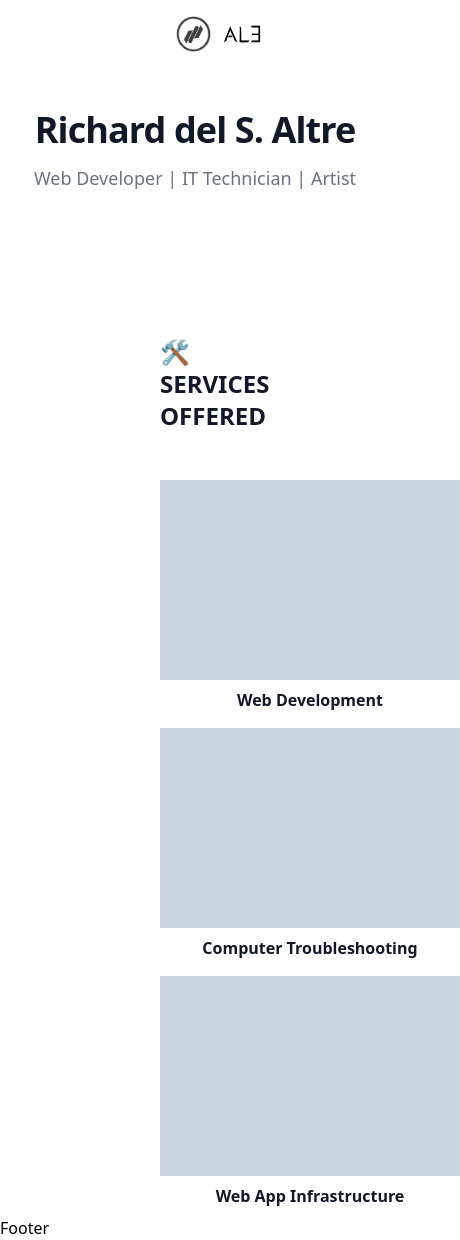
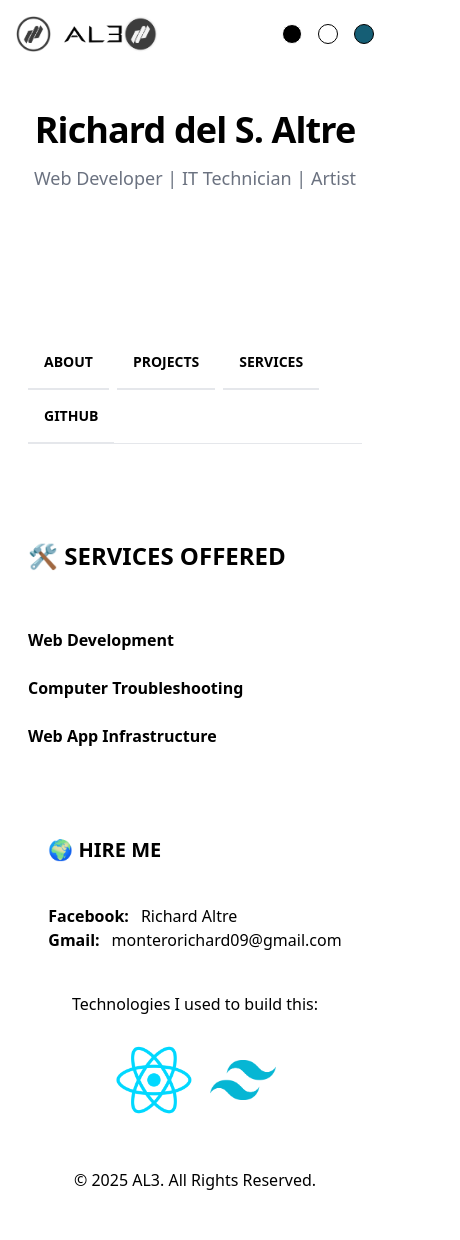
Before and after one commit to AL3-Richard-20/al3-portfolio, a React (Vite) app: page /services in a window 390 px wide. Shown: the whole page, 460 px wide, since content can reach past the window. Built offline with nearby package versions, Linux system fonts and the light colour scheme.

Commit message:
Feat: Animations and other interactivity

```diff
--- a/index.html
+++ b/index.html
@@ -3,6 +3,10 @@
   <head>
     <meta charset="UTF-8" />
     <link rel="icon" type="image/svg+xml" href="/src/assets/images/Logo_1_V1_Icon.png" />
+    <link
+      rel="stylesheet"
+      href="https://cdnjs.cloudflare.com/ajax/libs/animate.css/4.1.1/animate.min.css"
+    />
     <meta name="viewport" content="width=device-width, initial-scale=1.0" />
     <title>AL3 | Richard Altre</title>
   </head>
--- a/src/App.jsx
+++ b/src/App.jsx
@@ -1,7 +1,10 @@
 import { useState } from "react"
-import { BrowserRouter, Routes, Route } from "react-router-dom"
+import { BrowserRouter, Routes, Route, useRoutes } from "react-router-dom"
+
+import ScrollToTop from "./components/ScrollToTop";
 
 import Navbar from './components/Navbar'
+import MobileNavbar from './components/MobileNavbar'
 import Jumbotron from './components/Jumbotron'
 import About from './pages/About'
 import Projects from './pages/Projects'
@@ -13,24 +16,33 @@ import NotFound from './pages/NotFound'
 
 function App() {
 
-  const [themeColor, setThemeColor] = useState("white")
+  // let multi_path = () => useRoutes([
+  //   { path:"/", element:<About /> },
+  //   { path:"/about", element:<About /> }
+  // ])
+
+  // return multi_path;
+
+  const [themeColor, setThemeColor] = useState("dark")
 
   // bg-cyan-900
   // bg-zinc-800
 
   return (
     <BrowserRouter>
+      <ScrollToTop />
       <div className={themeColor}>
         <div className="white:bg-white dark:bg-zinc-800 accent:bg-cyan-900">
           <Navbar setThemeColor={setThemeColor} />
           <Jumbotron />
+          <MobileNavbar />
           <Routes>
             <Route path="/about" element={<About />}></Route>
             <Route path="/projects" element={<Projects />}></Route>
             <Route path="/services" element={<Services />}></Route>
             <Route path="/artworks" element={<Artworks />}></Route>
             <Route path="/github" element={<Github />}></Route>
-            <Route path="*" element={<NotFound />}></Route>
+            <Route path="*" element={<About />}></Route>
           </Routes>
           <Footer />
         </div>
--- a/src/components/Footer.jsx
+++ b/src/components/Footer.jsx
@@ -1,6 +1,52 @@
+import reactjs_logo from '../assets/images/skills/ReactJS.png'
+import tailwindcss_logo from '../assets/images/skills/Tailwind.png'
+
 export default function Footer(){
 
     return (
-        <div>Footer</div>
+        <div className="bg-white white:bg-zinc-800 mt-10 white:text-white dark:text-dark accent:text-dark">
+            <section className="animate__animated animate__fadeIn lg:container ml-7 mr-7 py-10">
+
+                <div className="flex items-center flex-col lg:flex-row justify-between">
+                    <div className="mb-10">
+                        <h4 className="font-bold uppercase text-xl lg:text-2xl mb-10">🌍 Hire Me</h4>
+                        <ul>
+                            <li>
+                                <span className="font-bold mr-3">Facebook:</span>
+                                <a href="https://www.facebook.com/richarddel333/">Richard Altre</a>
+                            </li>
+                            <li>
+                                <span className="font-bold mr-3">Gmail:</span>
+                                <a href="#">monterorichard09@gmail.com</a>
+                            </li>
+                        </ul>
+                    </div>
+                    <div>
+                        <p className="mb-4">Technologies I used to build this:</p>
+                        <div className="flex items-center justify-center">
+                            <img
+                                src={reactjs_logo}
+                                loading="lazy"
+                                className="h-20 m-2"
+                                decoding="async"
+                                fetchpriority="high"
+                                alt="React Logo" />
+                            <img
+                                src={tailwindcss_logo}
+                                loading="lazy"
+                                className="h-10 m-2"
+                                decoding="async"
+                                fetchpriority="high"
+                                alt="React Logo" />
+                        </div>
+                    </div>
+                </div>
+
+                <div className="mt-10 text-center">
+                    © {new Date().getFullYear()} AL3. All Rights Reserved.
+                </div>
+
+            </section>
+        </div>
     )
 }
--- a/src/components/Jumbotron.jsx
+++ b/src/components/Jumbotron.jsx
@@ -1,7 +1,7 @@
 export default function Jumbotron(){
 
     return (
-        <div className="lg:container mx-auto pt-20">
+        <div className="animate__animated animate__flash lg:container mx-auto pt-20">
             <section>
                 <div className="py-8 px-4 mx-auto max-w-screen-xl text-center lg:py-16">
                     <h1 className="mb-4 text-4xl font-extrabold tracking-tight leading-none white:text-gray-900 dark:text-white md:text-5xl lg:text-6xl">
--- /dev/null
+++ b/src/components/MobileNavbar.jsx
@@ -0,0 +1,79 @@
+import { Link } from "react-router-dom"
+
+export default function MobileNavbar(){
+
+    return (
+        <div className="sticky top-0 backdrop-blur-lg lg:hidden z-30">
+            <section>
+                <div className="lg:container ml-7 mr-7 pt-20 mb-4 border-b border-gray-200 dark:border-gray-700">
+                <ul className="flex flex-wrap -mb-px text-sm font-medium text-center" id="default-tab" data-tabs-toggle="#default-tab-content" role="tablist">
+                    <li className="me-2" role="presentation">
+                        <Link to="/about">
+                            <button
+                                className="inline-block p-4 border-b-2 rounded-t-lg uppercase font-bold hover:text-gray-600 hover:border-gray-300 dark:hover:text-gray-300 white:text-gray-900 dark:text-white accent:text-white"
+                                id="profile-tab"
+                                data-tabs-target="#profile"
+                                type="button"
+                                role="tab"
+                                aria-selected="false">
+                                About
+                            </button>
+                        </Link>
+                    </li>
+                    <li className="me-2" role="presentation">
+                        <Link to="/projects">
+                            <button
+                                className="inline-block p-4 border-b-2 rounded-t-lg uppercase font-bold hover:text-gray-600 hover:border-gray-300 dark:hover:text-gray-300 white:text-gray-900 dark:text-white accent:text-white"
+                                id="dashboard-tab"
+                                data-tabs-target="#dashboard"
+                                type="button"
+                                role="tab"
+                                aria-selected="false">
+                                Projects
+                            </button>
+                        </Link>
+                    </li>
+                    <li className="me-2" role="presentation">
+                        <Link to="/services">
+                            <button
+                                className="inline-block p-4 border-b-2 rounded-t-lg uppercase font-bold hover:text-gray-600 hover:border-gray-300 dark:hover:text-gray-300 white:text-gray-900 dark:text-white accent:text-white"
+                                id="settings-tab"
+                                data-tabs-target="#settings"
+                                type="button"
+                                role="tab"
+                                aria-selected="false">
+                                Services
+                            </button>
+                        </Link>
+                    </li>
+                    {/* <li className="me-2" role="presentation">
+                        <button
+                            className="inline-block p-4 border-b-2 rounded-t-lg uppercase font-bold hover:text-gray-600 hover:border-gray-300 dark:hover:text-gray-300 white:text-gray-900 dark:text-white accent:text-white"
+                            id="contacts-tab"
+                            data-tabs-target="#contacts"
+                            type="button"
+                            role="tab"
+                            aria-controls="contacts"
+                            aria-selected="false">
+                            Artworks
+                        </button>
+                    </li> */}
+                    <li className="me-2" role="presentation">
+                        <Link to="/github">
+                            <button
+                                className="inline-block p-4 border-b-2 rounded-t-lg uppercase font-bold hover:text-gray-600 hover:border-gray-300 dark:hover:text-gray-300 white:text-gray-900 dark:text-white accent:text-white"
+                                id="contacts-tab"
+                                data-tabs-target="#contacts"
+                                type="button"
+                                role="tab"
+                                aria-selected="false">
+                                Github
+                            </button>
+                        </Link>
+                    </li>
+                </ul>
+                </div>
+          </section>
+        </div>
+    )
+}
--- a/src/components/Navbar.jsx
+++ b/src/components/Navbar.jsx
@@ -10,31 +10,26 @@ export default function Navbar({ setThemeColor }){
 
     return (
         <div>
-            <nav className="container mx-auto backdrop-blur-lg fixed w-full left-0 z-20 top-0">
+            <nav className="lg:container mx-auto backdrop-blur-lg fixed w-full left-0 z-50 top-0">
 
-                <div className="mx-auto max-w-screen-xl flex flex-wrap items-center justify-between p-4 w-full">
+                <div className="flex items-center justify-between p-4 w-auto">
 
                     <Link to="/about"
-                        className="flex items-center space-x-3 rtl:space-x-reverse ml-0">
+                        className="flex items-center justify-between lg:space-x-3 lg:ml-0">
 
                         <img src={ al3_logo } className="h-9 white:block dark:hidden" alt="AL3 Logo" />
-                        <img src={ al3_logo_txt } className="w-15 h-5 white:block dark:hidden" alt="AL3 Logo2" />
+                        <img src={ al3_logo_txt } className="w-15 h-5 white:block dark:hidden ml-3" alt="AL3 Logo2" />
 
                         <img src={ al3_logo_dark } className="h-9 white:hidden dark:block" alt="AL3 Logo" />
-                        <img src={ al3_logo_txt_dark } className="w-15 h-5 white:hidden dark:block" alt="AL3 Logo2" />
+                        <img src={ al3_logo_txt_dark } className="w-15 h-5 white:hidden dark:block ml-3" alt="AL3 Logo2" />
 
                     </Link>
-                    {/* <button data-collapse-toggle="navbar-default" type="button" className="inline-flex items-center p-2 w-10 h-10 justify-center text-sm text-gray-500 rounded-lg md:hidden hover:bg-gray-100 focus:outline-none focus:ring-2 focus:ring-gray-200 dark:text-gray-400 dark:hover:bg-gray-700 dark:focus:ring-gray-600" aria-controls="navbar-default" aria-expanded="false">
-                        <span className="sr-only">Open main menu</span>
-                        <svg className="w-5 h-5" aria-hidden="true" xmlns="http://www.w3.org/2000/svg" fill="none" viewBox="0 0 17 14">
-                            <path stroke="currentColor" stroke-linecap="round" stroke-linejoin="round" stroke-width="2" d="M1 1h15M1 7h15M1 13h15"/>
-                        </svg>
-                    </button> */}
 
                     <div
-                        className="hidden w-full md:block md:w-auto"
+                        className="flex items-center justify-between lg:basis-1/2"
                         id="navbar-default">
-                        <ul className="font-medium flex flex-col p-4 md:p-0 mt-4 md:flex-row md:space-x-8 rtl:space-x-reverse md:mt-0 md:border-0 white:text-gray-900 dark:text-white accent:text-white">
+
+                        <ul className="hidden font-medium lg:flex p-4 lg:p-0 mt-4 lg:flex-row lg:space-x-8  lg:mt-0 lg:border-0 white:text-gray-900 dark:text-white accent:text-white">
                             <li>
                                 <Link to="/about"
                                     className="text-dark uppercase">
@@ -67,25 +62,43 @@ export default function Navbar({ setThemeColor }){
                             </li>
 
                             {/* Theme Picker */}
-                            <li className="flex items-center justify-between">
+                            {/* <li className="flex items-center justify-between">
                                 <span
-                                    className="bg-black border border-white rounded-full h-5 w-5 mr-2"
+                                    className="bg-black border border-white rounded-full h-5 w-5 mr-2 cursor-pointer"
                                     onClick={ () => { setThemeColor("dark") }}
                                     >
                                 </span>
                                 <span
-                                    className="bg-white border border-black rounded-full h-5 w-5 ml-2 mr-2"
+                                    className="bg-white border border-black rounded-full h-5 w-5 ml-2 mr-2 cursor-pointer"
                                     onClick={ () => { setThemeColor("white") }}>
                                 </span>
                                 <span
-                                    className="bg-cyan-800 border border-black rounded-full h-5 w-5 ml-2"
+                                    className="bg-cyan-800 border border-black rounded-full h-5 w-5 ml-2 cursor-pointer"
                                     onClick={ () => { setThemeColor("accent") }}>
                                     </span>
-                            </li>
+                            </li> */}
 
                         </ul>
+
+                        <div className="flex items-center justify-end">
+                            <span
+                                className="bg-black border border-white rounded-full h-5 w-5 mr-2 cursor-pointer"
+                                onClick={ () => { setThemeColor("dark") }}>
+                            </span>
+                            <span
+                                className="bg-white border border-black rounded-full h-5 w-5 ml-2 mr-2 cursor-pointer"
+                                onClick={ () => { setThemeColor("white") }}>
+                            </span>
+                            <span
+                                className="bg-cyan-800 border border-black rounded-full h-5 w-5 ml-2 cursor-pointer"
+                                onClick={ () => { setThemeColor("accent") }}>
+                            </span>
+                        </div>
+
                     </div>
+
                 </div>
+
             </nav>
         </div>
     )
--- /dev/null
+++ b/src/components/scrollToTop.js
@@ -0,0 +1,14 @@
+import { useEffect } from 'react';
+import { useLocation } from 'react-router-dom';
+
+const ScrollToTop = () => {
+  // Extracts pathname property(key) from an object
+  const { pathname } = useLocation();
+
+  // Automatically scrolls to top whenever pathname changes
+  useEffect(() => {
+    window.scrollTo(0, 0);
+  }, [pathname]);
+}
+
+export default ScrollToTop;
--- a/src/pages/About.jsx
+++ b/src/pages/About.jsx
@@ -1,7 +1,7 @@
 export default function About(){
 
     return (
-        <div className="lg:container ml-7 mr-7 pt-20">
+        <div className="animate__animated animate__fadeInUp lg:container ml-7 mr-7 pt-20">
 
             <section className="white:text-gray-900 dark:text-white">
                 <h4 className="font-bold uppercase text-2xl">😎 Ikigai</h4><br/>
@@ -15,13 +15,13 @@ export default function About(){
                 <table className="w-full">
                     <tbody>
                         <tr className="flex item-center justify-start flex-col lg:flex-row w-full">
-                            <td className="px-6 py-4 w-full"><p className="font-bold">1998</p></td>
+                            <td className="px-6 py-4 w-full lg:w-[30%]"><p className="font-bold">1998</p></td>
                             <td className="px-6 py-4 w-full">
                                 <p className="white:text-gray-500 dark:text-gray-300 accent:text-gray-300">Born in Trece Martirez, Cavite</p>
                             </td>
                         </tr>
                         <tr className="flex item-center justify-start flex-col lg:flex-row w-full">
-                            <td className="px-6 py-4 w-full"><p className="font-bold">2020</p></td>
+                            <td className="px-6 py-4 w-full lg:w-[30%]"><p className="font-bold">2020</p></td>
                             <td className="px-6 py-4 w-full">
                                 <p className="white:text-gray-500 dark:text-gray-300 accent:text-gray-300">Graduated @Cavite State University - Carmona Campus<br/>
                                 (Bachelor of Science in Information Technology)
@@ -29,7 +29,7 @@ export default function About(){
                             </td>
                         </tr>
                         <tr className="flex item-center justify-start flex-col lg:flex-row w-full">
-                            <td className="px-6 py-4 w-full"><p className="font-bold">2021 - 2022</p></td>
+                            <td className="px-6 py-4 w-full lg:w-[30%]"><p className="font-bold">2021 - 2022</p></td>
                             <td className="px-6 py-4 w-full">
                                 <p className="white:text-gray-500 dark:text-gray-300 accent:text-gray-300">Worked @ON Semiconductor Philippines Incorporated (OSPI)<br/>
                                 (Web Developer)
@@ -37,7 +37,7 @@ export default function About(){
                             </td>
                         </tr>
                         <tr className="flex item-center justify-start flex-col lg:flex-row w-full">
-                            <td className="px-6 py-4 w-full"><p className="font-bold">2022 - 2023</p></td>
+                            <td className="px-6 py-4 w-full lg:w-[30%]"><p className="font-bold">2022 - 2023</p></td>
                             <td className="px-6 py-4 w-full">
                                 <p className="white:text-gray-500 dark:text-gray-300 accent:text-gray-300">Worked @Tsukiden Electric Industries Philippines Incorporated (TEIPI)<br/>
                                 (IS Programmer / IS Technician)
@@ -45,7 +45,7 @@ export default function About(){
                             </td>
                         </tr>
                         <tr className="flex item-center justify-start flex-col lg:flex-row w-full">
-                            <td className="px-6 py-4 w-full"><p className="font-bold">2023 - Present</p></td>
+                            <td className="px-6 py-4 w-full lg:w-[30%]"><p className="font-bold">2023 - Present</p></td>
                             <td className="px-6 py-4 w-full">
                                 <p className="white:text-gray-500 dark:text-gray-300 accent:text-gray-300">Currently working @URATEX Philippines (MULTIFLEX RNC)<br/>
                                 (Application Developer)
--- a/src/pages/Projects.jsx
+++ b/src/pages/Projects.jsx
@@ -149,28 +149,29 @@ export default function Projects(){
     ]
 
     return (
-        <div className="container mx-auto pt-20">
+        <div className="animate__animated animate__fadeInUp lg:container ml-7 mr-7 pt-20">
 
             <section className="white:text-gray-900 dark:text-white accent:text-white">
 
-                <h4 className="font-bold uppercase text-2xl mb-10">🏆 Projects Accomplished</h4>
+                <h4 className="font-bold uppercase text-xl lg:text-2xl mb-10">🏆 Projects Accomplished</h4>
 
+                <div>
                     { projects_arr.map((project) => (
 
-                    <div className="flex justify-between items-center w-full mt-3 mb-3" id="project_card" key={project.ProjectId}>
+                        <div key={project.ProjectName} className="flex flex-col lg:flex-row justify-between items-center w-full mt-3 mb-3" id="project_card">
 
                             {/* <div className="bg-slate-300 w-[600px] h-auto rounded-lg"></div> */}
 
-                        <img src={ project.ProjectImg } loading="lazy" className="w-[400px] h-[200px] rounded-lg overflow" alt="" />
+                            <img src={ project.ProjectImg } loading="lazy" className="w-[400px] h-[200px] rounded-lg overflow mb-4" alt="" />
 
-                        <div className="p-4 w-full text-left">
+                            <div className="lg:p-4 w-full text-left mb-4">
                                 <h4 className="font-bold uppercase text-1xl mb-2">{ project.ProjectName } ({ project.Year })</h4>
                                 <p className="mb-2">
                                     <b>Company:</b>
                                     <span className="white:text-gray-500 ml-2 dark:text-gray-300 accent:text-gray-300">{ project.Company }</span>
                                 </p>
                                 <p className="mb-2"><b>Description:</b></p>
-                            <p className="mb-2"><span className="white:text-gray-500 dark:text-gray-300 accent:text-gray-300"> { project.Description }</span></p>
+                                <p className="mb-2"><span className="white:text-gray-500 dark:text-gray-300 accent:text-gray-300 text-justify"> { project.Description }</span></p>
                                 <p className="mb-2">
                                     <b>Stack Used:</b>
                                     <span className="white:text-gray-500 ml-2">{ project.StackUsed }</span>
@@ -178,7 +179,13 @@ export default function Projects(){
 
                                 <div className="flex item-center">
                                     { project.StackList.map((stackitem) => (
-                                    <img src={stackitem} loading="lazy" className="h-10" />
+                                        <img
+                                            key={stackitem}
+                                            src={stackitem}
+                                            loading="lazy"
+                                            className="h-10"
+                                            decoding="async"
+                                            fetchpriority="high" />
                                     )) }
                                 </div>
 
@@ -191,6 +198,7 @@ export default function Projects(){
 
                         </div>
                     )) }
+                </div>
 
             </section>
 
--- a/src/pages/Services.jsx
+++ b/src/pages/Services.jsx
@@ -19,7 +19,7 @@ export default function Services(){
     ]
 
     return (
-        <div className="container mx-auto pt-20">
+        <div className="animate__animated animate__fadeInUp lg:container ml-7 mr-7 pt-20">
 
             <section className="white:text-gray-900 dark:text-white accent:text-white">
 
@@ -29,8 +29,8 @@ export default function Services(){
 
                     {services_arr.map((service) => (
 
-                        <div className="text-center mt-2 mb-2">
-                            <div className="bg-slate-300 w-[300px] h-[200px] mb-2"></div>
+                        <div className="text-center my-2">
+                            <div className="bg-slate-300 w-full lg:w-[300px] lg:h-[200px] mb-2"></div>
                             <p className="font-bold">{service.ServiceName}</p>
                         </div>
                     ))}
```
Also changed, not shown: src/assets/images/skills/ReactJS.png (added), src/assets/images/skills/Tailwind.png (added). Lines whose indentation alone changed are shown as unchanged.
